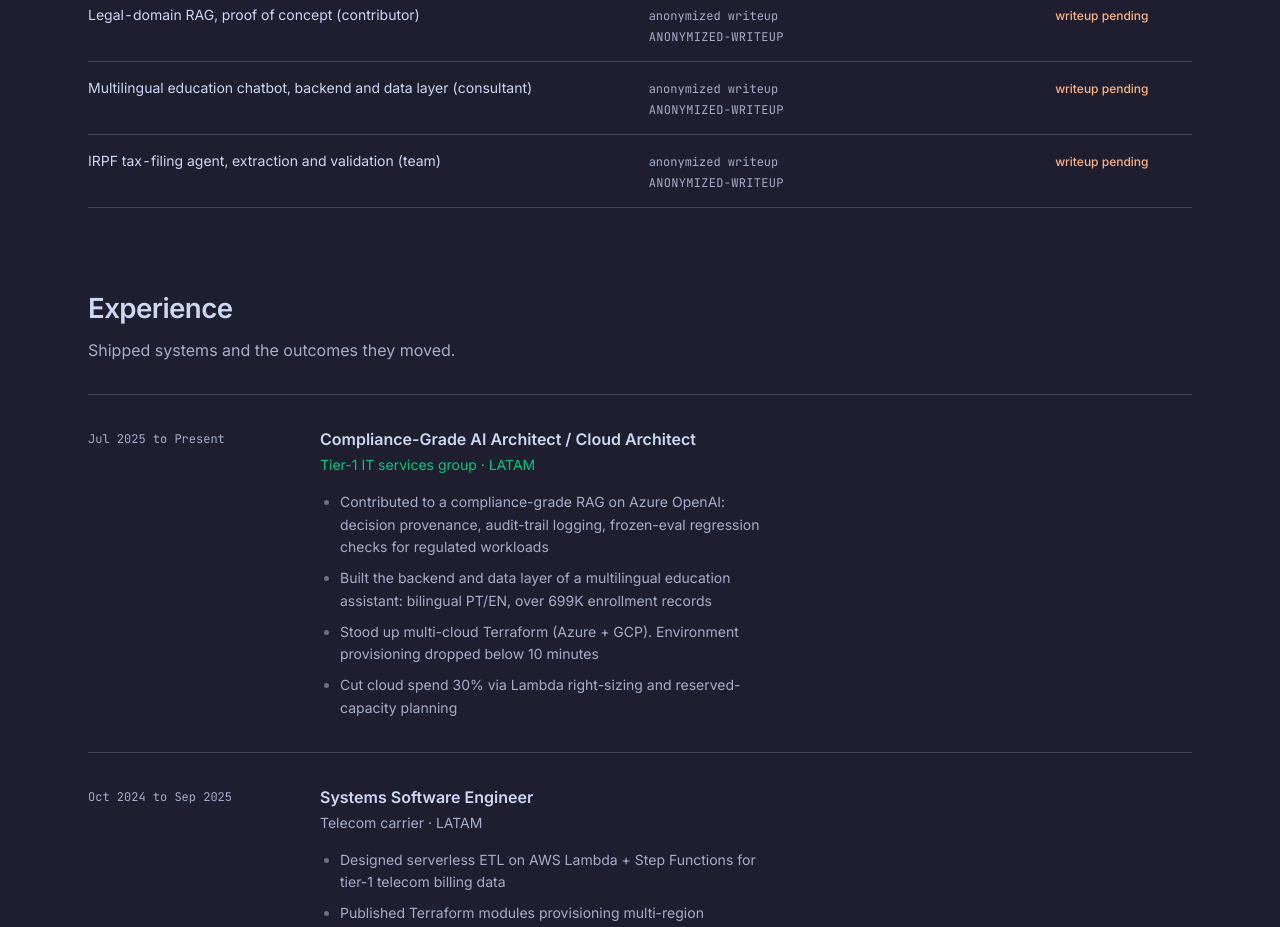
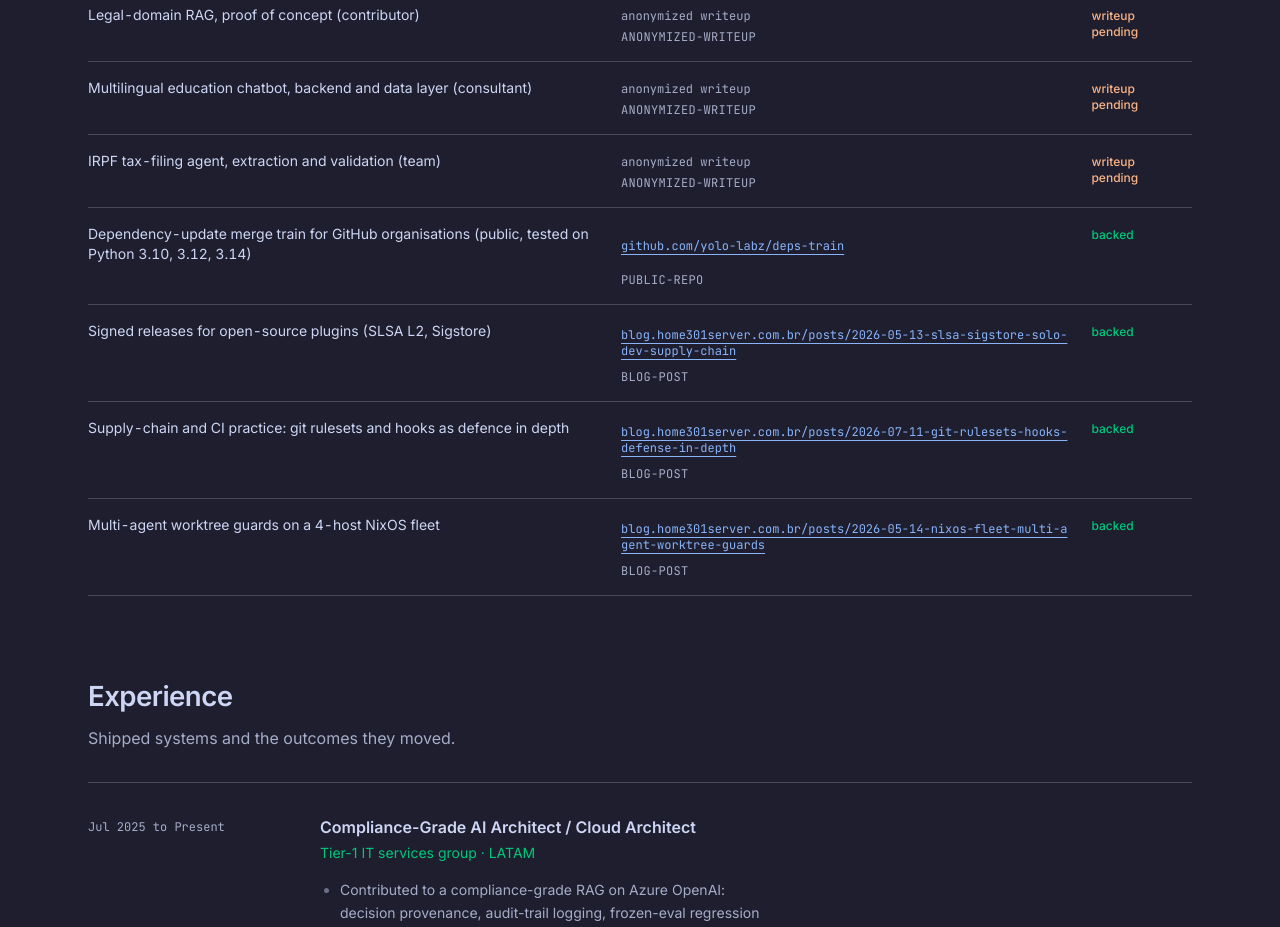
Before and after one commit to yolo-labz/portfolio, a Next.js app in the folder apps/web/: page /en/about in a window 1280 px wide. Shown: the part 1540-2467 px from the top of the page. Built offline with nearby package versions, Linux system fonts and the light colour scheme; no server answers.

Commit message:
feat(web): add CV capability rows to /about claim table
Adds deps-train, SLSA/Sigstore, hooks and 4-host NixOS writing rows in en, pt, es.
Also fixes the event-driven retail blog link (404 -> -dispatcher slug).

```diff
--- a/apps/web/messages/en.json
+++ b/apps/web/messages/en.json
@@ -249,7 +249,11 @@
 			"Event-driven retail commerce backend (backend engineer)",
 			"Legal-domain RAG, proof of concept (contributor)",
 			"Multilingual education chatbot, backend and data layer (consultant)",
-			"IRPF tax-filing agent, extraction and validation (team)"
+			"IRPF tax-filing agent, extraction and validation (team)",
+			"Dependency-update merge train for GitHub organisations (public, tested on Python 3.10, 3.12, 3.14)",
+			"Signed releases for open-source plugins (SLSA L2, Sigstore)",
+			"Supply-chain and CI practice: git rulesets and hooks as defence in depth",
+			"Multi-agent worktree guards on a 4-host NixOS fleet"
 		]
 	},
 	"Thesis": {
--- a/apps/web/messages/es.json
+++ b/apps/web/messages/es.json
@@ -249,7 +249,11 @@
 			"Backend de retail orientado a eventos (ingeniero de backend)",
 			"RAG de dominio legal, prueba de concepto (colaborador)",
 			"Chatbot educativo multilingüe, backend y capa de datos (consultor externo)",
-			"Agente de declaración de impuestos IRPF, extracción y validación (en equipo)"
+			"Agente de declaración de impuestos IRPF, extracción y validación (en equipo)",
+			"Tren de fusión de actualizaciones de dependencias para organizaciones de GitHub (público; pruebas en Python 3.10, 3.12 y 3.14)",
+			"Releases firmados de plugins de código abierto (SLSA L2, Sigstore)",
+			"Cadena de suministro y CI: rulesets y hooks de git como defensa en profundidad",
+			"Guardas de worktree para múltiples agentes en una flota NixOS de 4 hosts"
 		]
 	},
 	"Thesis": {
--- a/apps/web/messages/pt.json
+++ b/apps/web/messages/pt.json
@@ -249,7 +249,11 @@
 			"Backend de varejo orientado a eventos (engenheiro de backend)",
 			"RAG jurídico, prova de conceito (contribuí)",
 			"Chatbot educacional multilíngue, backend + camada de dados (consultor externo)",
-			"Agente de declaração fiscal IRPF, extração + validação (equipe)"
+			"Agente de declaração fiscal IRPF, extração + validação (equipe)",
+			"Fila de atualização de dependências (merge train) para organizações no GitHub (público; testes em Python 3.10, 3.12 e 3.14)",
+			"Releases assinados de plugins open source (SLSA L2, Sigstore)",
+			"Cadeia de suprimento e CI: rulesets e hooks do git como defesa em profundidade",
+			"Guardas de worktree para múltiplos agentes numa frota NixOS de 4 hosts"
 		]
 	},
 	"Thesis": {
--- a/apps/web/src/app/[locale]/about/page.tsx
+++ b/apps/web/src/app/[locale]/about/page.tsx
@@ -67,7 +67,7 @@ const claimEvidenceMap: ClaimEvidence[] = [
 	},
 	{
 		evidenceType: "anonymized-writeup",
-		url: "https://blog.home301server.com.br/posts/2026-05-17-event-driven-retail-bff-broker",
+		url: "https://blog.home301server.com.br/posts/2026-05-17-event-driven-retail-bff-broker-dispatcher",
 		status: "unbacked-anonymized-pending",
 	},
 	{
@@ -84,6 +84,26 @@ const claimEvidenceMap: ClaimEvidence[] = [
 		evidenceType: "anonymized-writeup",
 		url: "https://blog.home301server.com.br/posts/2026-06-21-ai-irpf-tax-compliance-llm-agent",
 		status: "unbacked-anonymized-pending",
+	},
+	{
+		evidenceType: "public-repo",
+		url: "https://github.com/yolo-labz/deps-train",
+		status: "backed",
+	},
+	{
+		evidenceType: "blog-post",
+		url: "https://blog.home301server.com.br/posts/2026-05-13-slsa-sigstore-solo-dev-supply-chain",
+		status: "backed",
+	},
+	{
+		evidenceType: "blog-post",
+		url: "https://blog.home301server.com.br/posts/2026-07-11-git-rulesets-hooks-defense-in-depth",
+		status: "backed",
+	},
+	{
+		evidenceType: "blog-post",
+		url: "https://blog.home301server.com.br/posts/2026-05-14-nixos-fleet-multi-agent-worktree-guards",
+		status: "backed",
 	},
 ];
 
```
